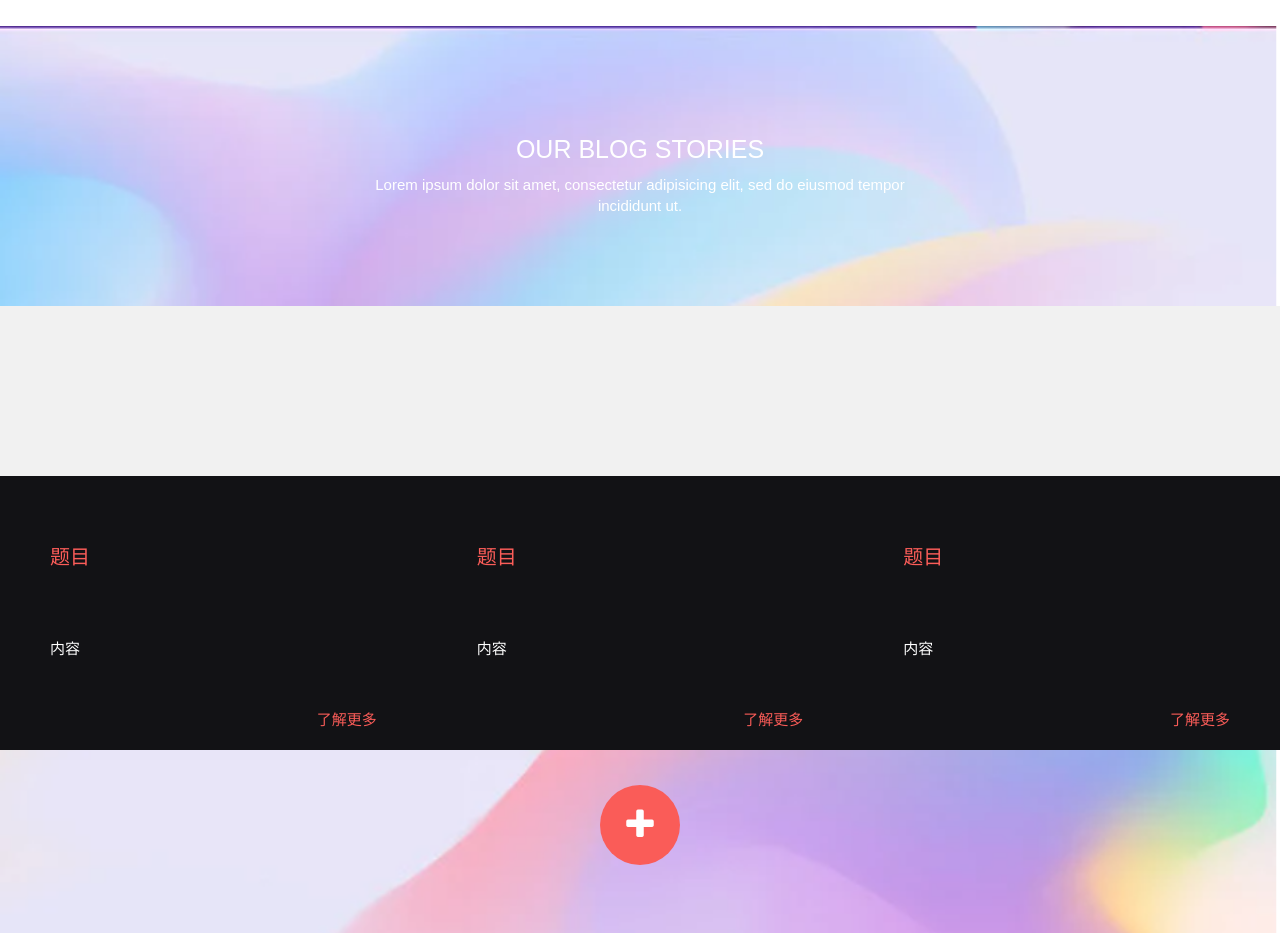
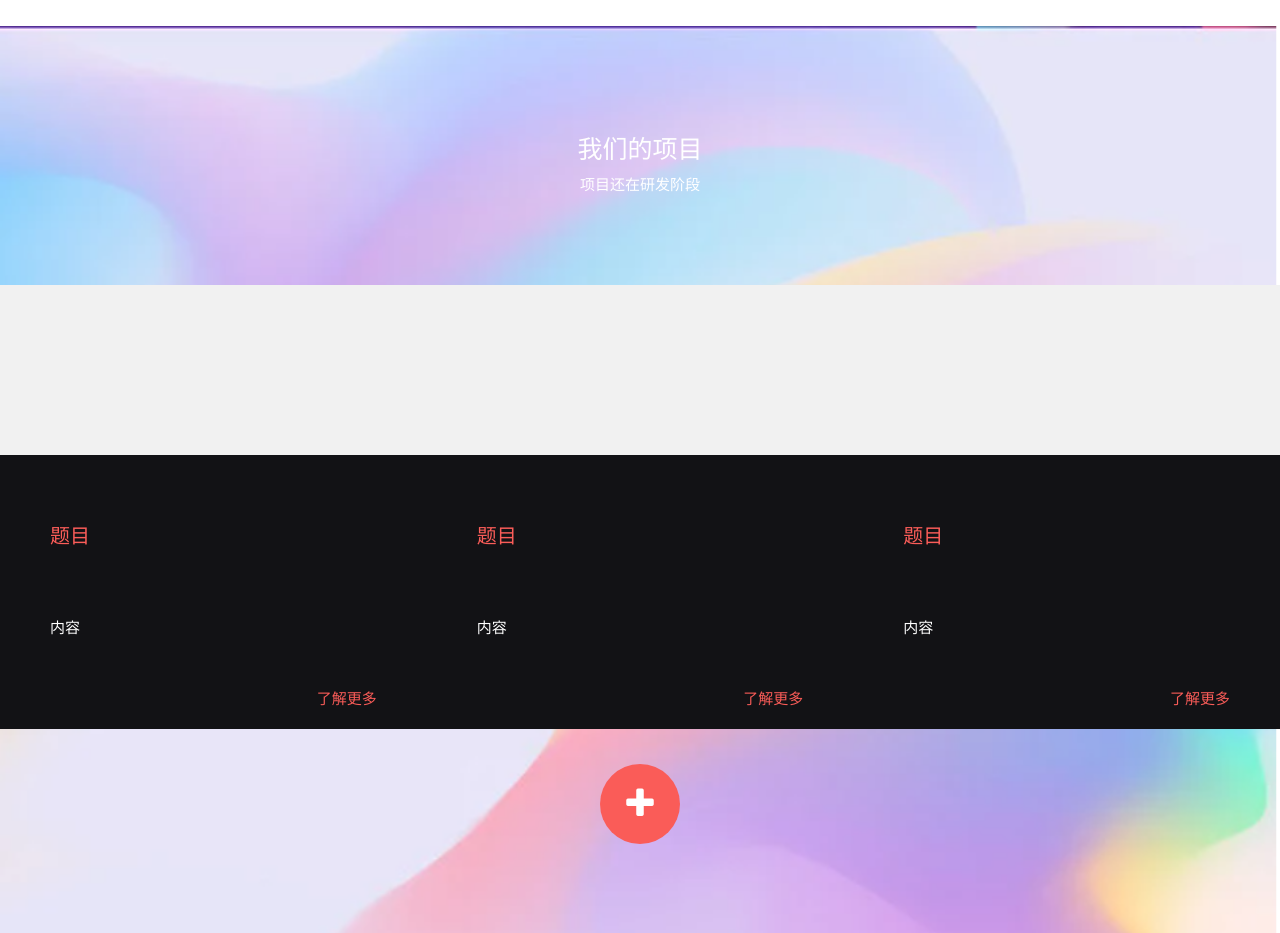
Before and after one commit to 52Lemon1/52Lemon1, a plain HTML site: page index.html in a window 1280 px wide. Shown: the part 4300-5233 px from the top of the page. Drawn offline with Linux system fonts and the light colour scheme.

Commit message:
Update index.html

```diff
--- a/index.html
+++ b/index.html
@@ -283,9 +283,8 @@
 <section id="blog" class="dark">
 <div class="container">
 	<header>
-		<h2 class="wow fadeInDown">Our Blog Stories</h2>
-		<p class="wow fadeInUp" data-wow-delay="0.1s">Lorem ipsum dolor sit amet, consectetur adipisicing elit, sed do eiusmod
-			tempor incididunt ut.
+		<h2 class="wow fadeInDown">我们的项目</h2>
+		<p class="wow fadeInUp" data-wow-delay="0.1s">项目还在研发阶段
 		</p>
 	</header>
 </div>
```
